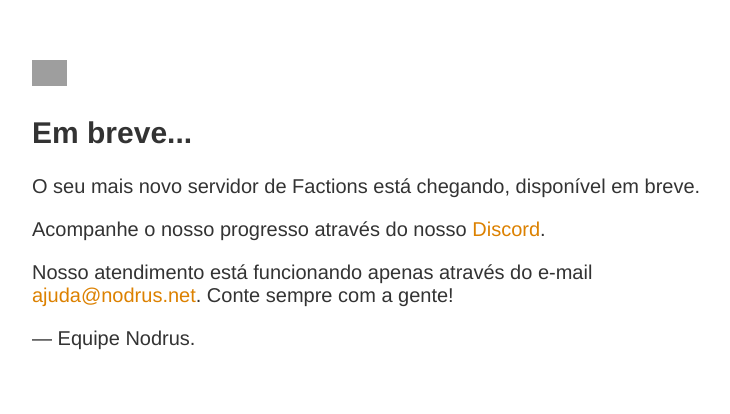
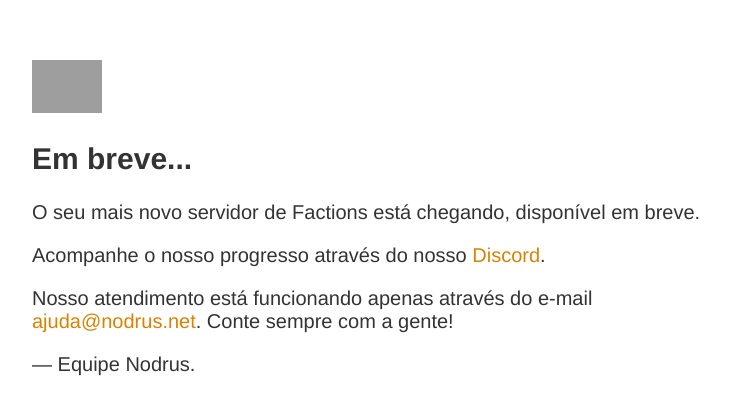
Before and after one commit to NodrusNetwork/comingsoon-hotsite, a plain HTML site: page index.html in a window 1280 px wide. Shown: the part 148-562 px from the top of the page, without its empty margins (258-988 px from the left). Drawn offline with Linux system fonts and the light colour scheme; grey boxes are pictures that could not be loaded.

Commit message:
Update index.html

```diff
--- a/index.html
+++ b/index.html
@@ -10,7 +10,7 @@
 </style>
 
 <article>
-    <img src="https://i.imgur.com/JsmXh4y.png" width="5%" height="5%">
+    <img src="https://i.imgur.com/JsmXh4y.png" width="10%" height="10%">
     <h2>Em breve...</h2>
     <div>
         <p>O seu mais novo servidor de Factions está chegando, disponível em breve.</p>
```
